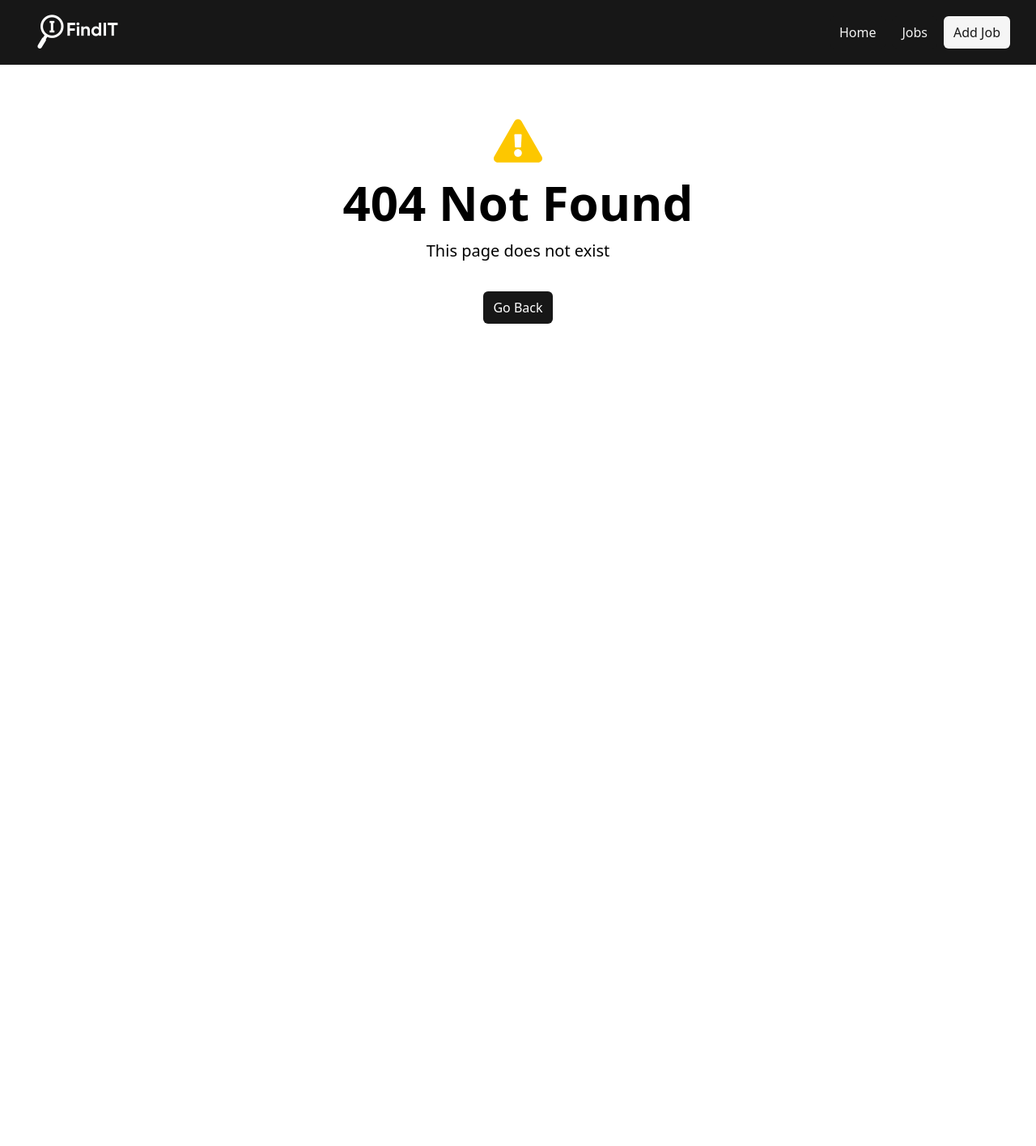
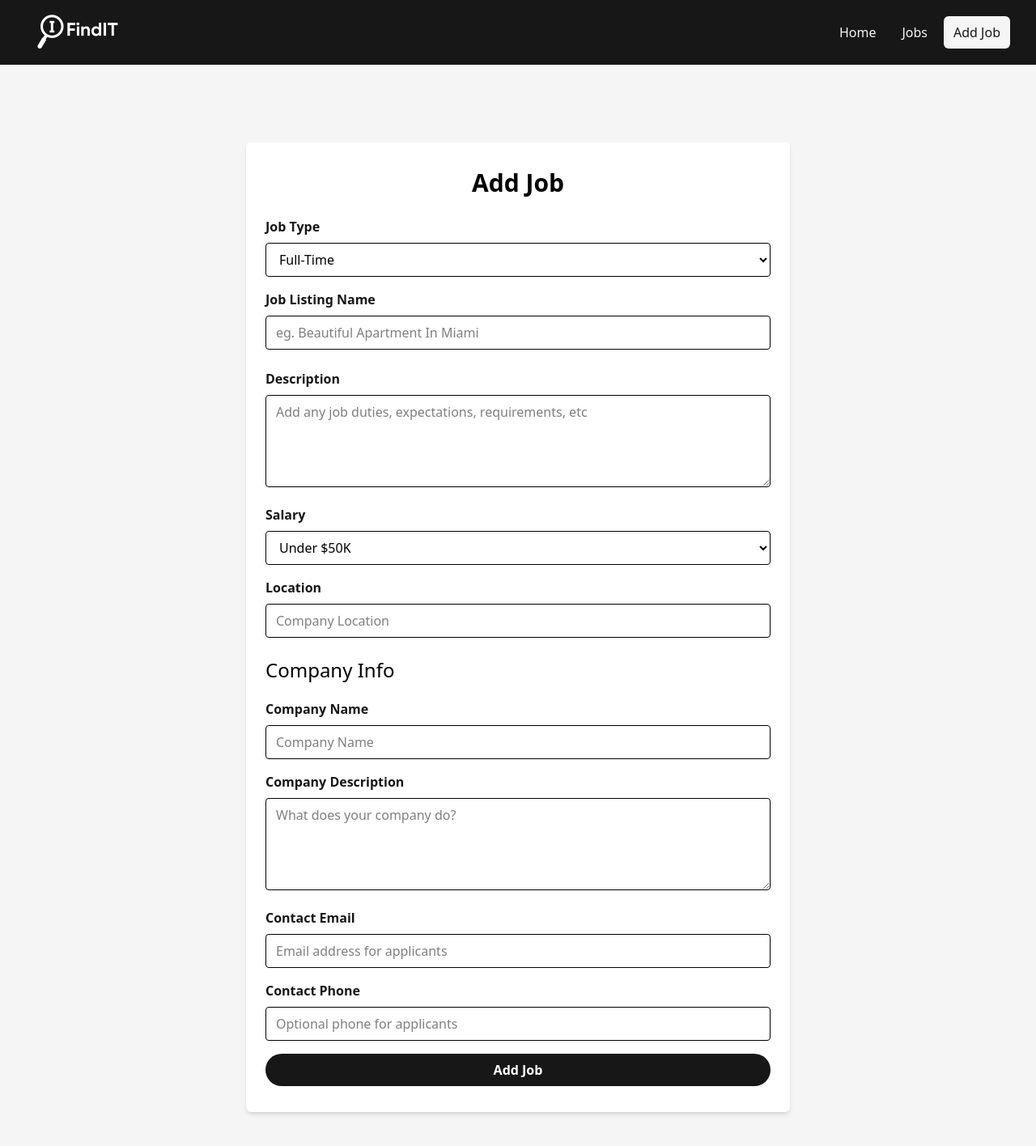
Before and after one commit to neilgarcia13/findit-crud-app, a React (Vite) app: page /add-job in a window 1280 px wide. Before the commit this address had no page. Shown: the top 1416 px of the page at 81% size. Before the commit the page ends 800 px from the top, so only its background shows below. Built offline with nearby package versions, Linux system fonts and the light colour scheme.

Commit message:
Got the value of every input fields in AddJobPage

```diff
--- a/src/App.jsx
+++ b/src/App.jsx
@@ -8,6 +8,7 @@
 import MainLayout from './layouts/MainLayout';
 import JobsPage from './pages/JobsPage';
 import JobPage, { jobLoader } from './pages/JobPage';
+import AddJobPage from './pages/AddJobPage';
 import NotFoundPage from './pages/NotFoundPage';
 
 const router = createBrowserRouter(
@@ -17,6 +18,7 @@
 
     <Route index element={<Homepage />} />
     <Route path='/jobs' element={<JobsPage />} />
+    <Route path='/add-job' element={<AddJobPage />} />
     <Route path='/jobs/:id' element={<JobPage />} loader={jobLoader} />
     <Route path='*' element={<NotFoundPage />} />
 
--- /dev/null
+++ b/src/pages/AddJobPage.jsx
@@ -0,0 +1,242 @@
+import React from 'react'
+import { useState } from 'react'
+
+const AddJobPage = () => {
+
+  const [title, setTitle] = useState('');
+  const [type, setType] = useState('');
+  const [description, setDescription] = useState('');
+  const [salary, setSalary] = useState('');
+  const [location, setLocation] = useState('');
+  const [companyName, setCompanyName] = useState('');
+  const [companyDescription, setCompanyDescription] = useState('');
+  const [companyEmail, setCompanyEmail] = useState('');
+    const [companyPhone, setCompanyPhone] = useState('');
+
+
+
+  return (
+    <div>
+      <section className="bg-neutral-100">
+
+        <div className="container m-auto max-w-2xl py-24">
+
+          <div className="bg-white px-6 py-8 mb-4 shadow-md rounded-md m-4 md:m-0">
+
+            <form>
+
+              <h2 className="text-3xl text-center font-semibold mb-6">Add Job</h2>
+
+              <div className="mb-4">
+                <label htmlFor="type" className="block text-neutral-900 font-bold mb-2"
+                  >Job Type
+                </label>
+
+                <select
+                  id="type" name="type" required
+                  className="border rounded w-full py-2 px-3"
+                  value={type}
+                  onChange={(e) => setType(e.target.value)}>
+
+                  <option value="Full-Time">Full-Time</option>
+                  <option value="Part-Time">Part-Time</option>
+                  <option value="Remote">Remote</option>
+                  <option value="Internship">Internship</option>
+
+                </select>
+
+              </div>
+
+              <div className="mb-4">
+
+                <label className="block text-neutral-900 font-bold mb-2"
+                  >Job Listing Name
+                </label>
+
+                <input
+                  type="text"
+                  id="title"
+                  name="title"
+                  className="border rounded w-full py-2 px-3 mb-2"
+                  placeholder="eg. Beautiful Apartment In Miami"
+                  required
+                  value={title}
+                  onChange={(e) => setTitle(e.target.value)}
+                />
+
+              </div>
+
+              <div className="mb-4">
+
+                <label
+                  htmlFor="description"
+                  className="block text-neutral-900 font-bold mb-2"
+                  >Description
+                </label>
+
+                <textarea
+                  id="description"
+                  name="description"
+                  className="border rounded w-full py-2 px-3"
+                  rows="4"
+                  placeholder="Add any job duties, expectations, requirements, etc"
+                  value={description}
+                  onChange={(e) => setDescription(e.target.value)}
+                ></textarea>
+
+              </div>
+
+              <div className="mb-4">
+
+                <label for="type" className="block text-neutral-900 font-bold mb-2"
+                  >Salary
+                </label>
+
+                <select
+                  id="salary"
+                  name="salary"
+                  className="border rounded w-full py-2 px-3"
+                  required
+                  value={salary}
+                  onChange={(e) => setSalary(e.target.value)}>
+
+                  <option value="Under $50K">Under $50K</option>
+                  <option value="$50K - 60K">$50K - $60K</option>
+                  <option value="$60K - 70K">$60K - $70K</option>
+                  <option value="$70K - 80K">$70K - $80K</option>
+                  <option value="$80K - 90K">$80K - $90K</option>
+                  <option value="$90K - 100K">$90K - $100K</option>
+                  <option value="$100K - 125K">$100K - $125K</option>
+                  <option value="$125K - 150K">$125K - $150K</option>
+                  <option value="$150K - 175K">$150K - $175K</option>
+                  <option value="$175K - 200K">$175K - $200K</option>
+                  <option value="Over $200K">Over $200K</option>
+
+                </select>
+
+              </div>
+
+              <div className='mb-4'>
+
+                <label className='block text-neutral-900 font-bold mb-2'>
+                  Location
+                </label>
+
+                <input
+                  type='text'
+                  id='location'
+                  name='location'
+                  className='border rounded w-full py-2 px-3 mb-2'
+                  placeholder='Company Location'
+                  required
+                  value={location}
+                  onChange={(e) => setLocation(e.target.value)}
+                />
+
+              </div>
+
+              <h3 className="text-2xl mb-5">Company Info</h3>
+
+              <div className="mb-4">
+                <label htmlFor="company" className="block text-neutral-900 font-bold mb-2"
+                  >Company Name
+                </label>
+
+                <input
+                  type="text"
+                  id="company"
+                  name="company"
+                  className="border rounded w-full py-2 px-3"
+                  placeholder="Company Name"
+                  value={companyName}
+                  onChange={(e) => setCompanyName(e.target.value)}
+                />
+
+              </div>
+
+              <div className="mb-4">
+
+                <label
+                  htmlFor="company_description"
+                  className="block text-neutral-900 font-bold mb-2"
+                  >Company Description
+                </label>
+
+                <textarea
+                  id="company_description"
+                  name="company_description"
+                  className="border rounded w-full py-2 px-3"
+                  rows="4"
+                  placeholder="What does your company do?"
+                  value={companyDescription}
+                  onChange={(e) => setCompanyDescription(e.target.value)}
+                ></textarea>
+
+              </div>
+
+              <div className="mb-4">
+
+                <label
+                  htmlFor="contact_email"
+                  className="block text-neutral-900 font-bold mb-2"
+                  >Contact Email
+                </label>
+
+                <input
+                  type="email"
+                  id="contact_email"
+                  name="contact_email"
+                  className="border rounded w-full py-2 px-3"
+                  placeholder="Email address for applicants"
+                  required
+                  value={companyEmail}
+                  onChange={(e) => setCompanyEmail(e.target.value)}
+                />
+
+              </div>
+
+              <div className="mb-4">
+
+                <label
+                  htmlFor="contact_phone"
+                  className="block text-neutral-900 font-bold mb-2"
+                  >Contact Phone
+                </label>
+
+                <input
+                  type="tel"
+                  id="contact_phone"
+                  name="contact_phone"
+                  className="border rounded w-full py-2 px-3"
+                  placeholder="Optional phone for applicants"
+                  value={companyPhone}
+                  onChange={(e) => setCompanyPhone(e.target.value)}
+                />
+
+              </div>
+
+              <div>
+
+                <button
+                  className="bg-neutral-900 transition duration-500 hover:bg-neutral-700
+                  text-white font-bold py-2 px-4 rounded-full w-full
+                  focus:outline-none focus:shadow-outline cursor-pointer"
+                  type="submit">
+                  Add Job
+                </button>
+
+              </div>
+
+            </form>
+
+          </div>
+
+        </div>
+
+      </section>
+
+    </div>
+  )
+}
+
+export default AddJobPage
```
